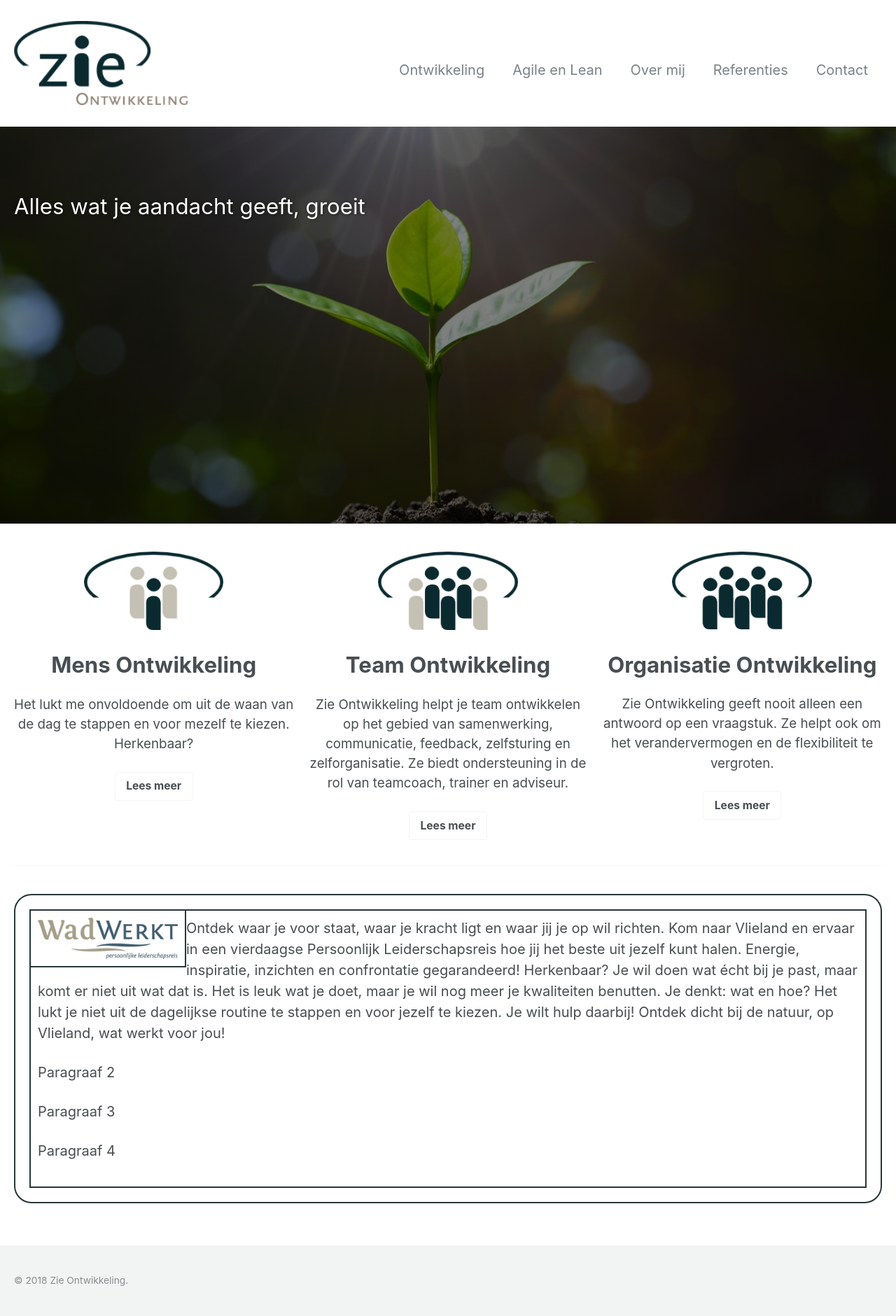
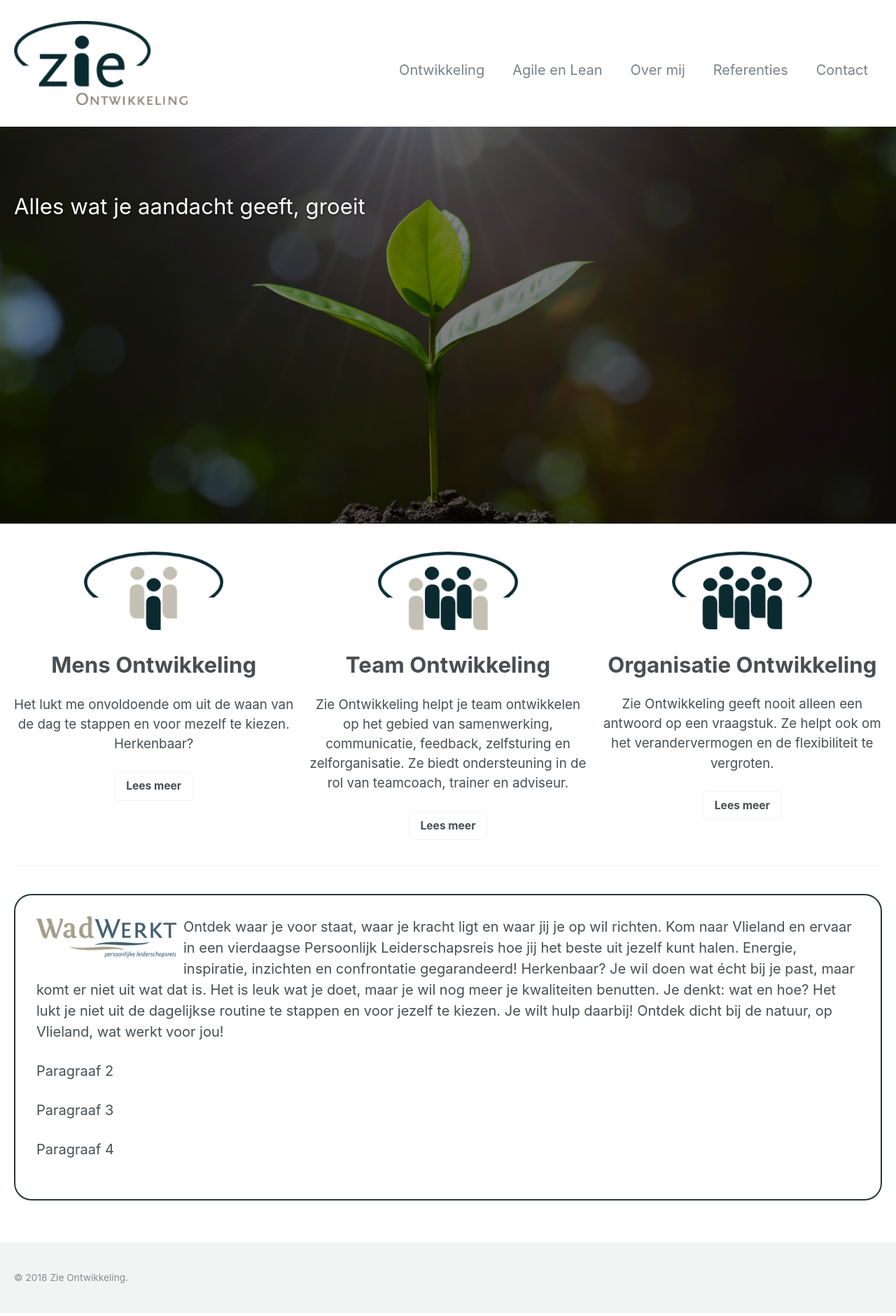
Before and after one commit to twinmum1/zie-ontwikkeling, a Jekyll site: the page built from _pages/proef.md, in a window 1280 px wide. Shown: the whole page at 70% size. Built offline with Jekyll 4.4.1, drawn with Linux system fonts in a browser that asks for light colours.

Commit message:
Update proef.md

```diff
--- a/_pages/proef.md
+++ b/_pages/proef.md
@@ -45,10 +45,10 @@ feature_row:
 {% include feature_row %}
 
 <div style="border-radius: 25px; border: 2px solid #293638; padding: 20px; display: table;">
-  <div style="border: 2px solid #293638; float: left; padding: 10px;">
+  <div style="float: left; padding: 10px;">
     <a href="http://www.wad-werkt.nl"><img width="200" height="58" src="https://twinmum1.github.io/zie-ontwikkeling/assets/images/wadwerkt-logo-colour.png" alt="wad-werkt.nl"/></a>
   </div>
-  <div style="border: 2px solid #293638; padding: 10px;">
+  <div style="padding: 10px;">
     <p>Ontdek waar je voor staat, waar je kracht ligt en waar jij je op wil richten. Kom naar Vlieland en ervaar in een vierdaagse Persoonlijk Leiderschapsreis hoe jij het beste uit jezelf kunt halen. Energie, inspiratie, inzichten en confrontatie gegarandeerd!
 Herkenbaar?
 Je wil doen wat écht bij je past, maar komt er niet uit wat dat is.
```
